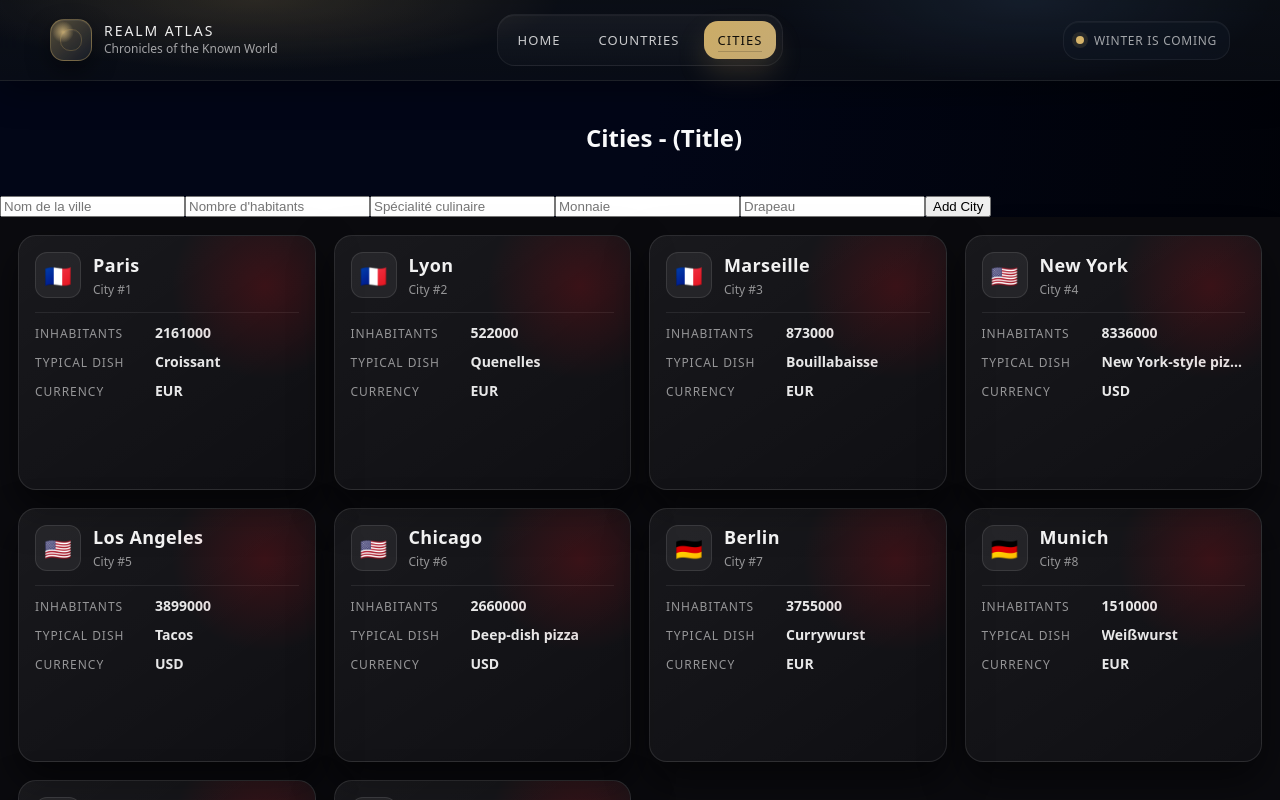
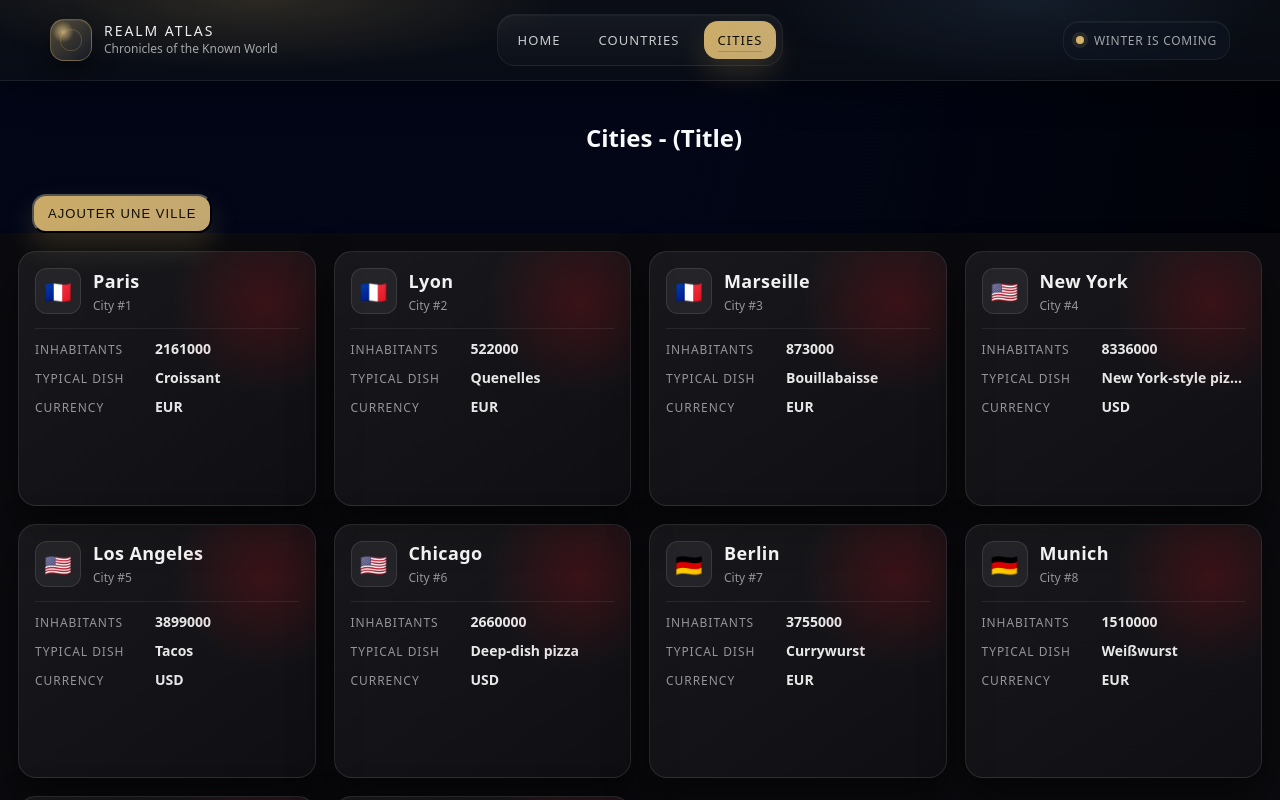
Before and after one commit to MartinFerret/got-portfolio, an Angular app: page /countries/cities in a window 1280 px wide. Shown: the top 800 px of the page. Built offline with nearby package versions, Linux system fonts and the light colour scheme.

Commit message:
feat: toggle form add city.

```diff
--- a/src/app/components/cities/components/cities-list/cities-list.html
+++ b/src/app/components/cities/components/cities-list/cities-list.html
@@ -1,3 +1,8 @@
+<button class="button--add-form" (click)="displayAddCityForm()">
+  {{ displayCityForm ? 'Fermer le formulaire' : 'Ajouter une ville'}}
+</button>
+
+@if (displayCityForm) {
   <div [formGroup]="cityForm">
     <input type="text"
            name="name"
@@ -24,8 +29,9 @@
            placeholder="Drapeau"
            formControlName="flag"
     />
-  <button (click)="addCity()" >Add City</button>
+    <button (click)="addCity()">Add City</button>
   </div>
+}
 
 <div class="cities">
   @for (city of citiesFromParent; track city.id) {
--- a/src/app/components/cities/components/cities-list/cities-list.scss
+++ b/src/app/components/cities/components/cities-list/cities-list.scss
@@ -144,3 +144,26 @@
     white-space: normal;
   }
 }
+
+.button--add-form {
+  color: rgba(0, 0, 0, 0.92);
+  background: linear-gradient(135deg, rgba(214, 180, 106, 0.95), rgba(242, 208, 138, 0.80));
+  box-shadow: 0 14px 28px rgba(214, 180, 106, 0.18);
+  position: relative;
+  padding: 10px 14px;
+  margin-left: 2rem;
+  border-radius: 14px;
+  text-decoration: none;
+  font-size: 13px;
+  letter-spacing: 0.08em;
+  text-transform: uppercase;
+  transition: transform 180ms ease, background 180ms ease, color 180ms ease, box-shadow 180ms ease;
+  cursor: pointer;
+
+  &:hover {
+    color: rgba(255, 255, 255, 0.95);
+    background: rgba(255, 255, 255, 0.06);
+    box-shadow: 0 10px 20px rgba(0, 0, 0, 0.35);
+    transform: translateY(-1px);
+  }
+}
--- a/src/app/components/cities/components/cities-list/cities-list.ts
+++ b/src/app/components/cities/components/cities-list/cities-list.ts
@@ -15,6 +15,8 @@ import {FormControl, FormGroup, ReactiveFormsModule, Validators} from '@angular/
 export class CitiesList {
   @Input() citiesFromParent : CitiesModel[] = [];
   @Output() cityCreated = new EventEmitter<CitiesModel>();
+
+  protected displayCityForm = false;
 
   protected cityForm = new FormGroup ({
     name: new FormControl<string>('', [Validators.required, Validators.minLength(3)]),
@@ -44,4 +46,8 @@ export class CitiesList {
     this.cityCreated.emit(newCity);
     this.cityForm.reset();
   }
+
+  protected displayAddCityForm() {
+    this.displayCityForm = !this.displayCityForm;
+  }
 }
```
Lines whose indentation alone changed are shown as unchanged.
